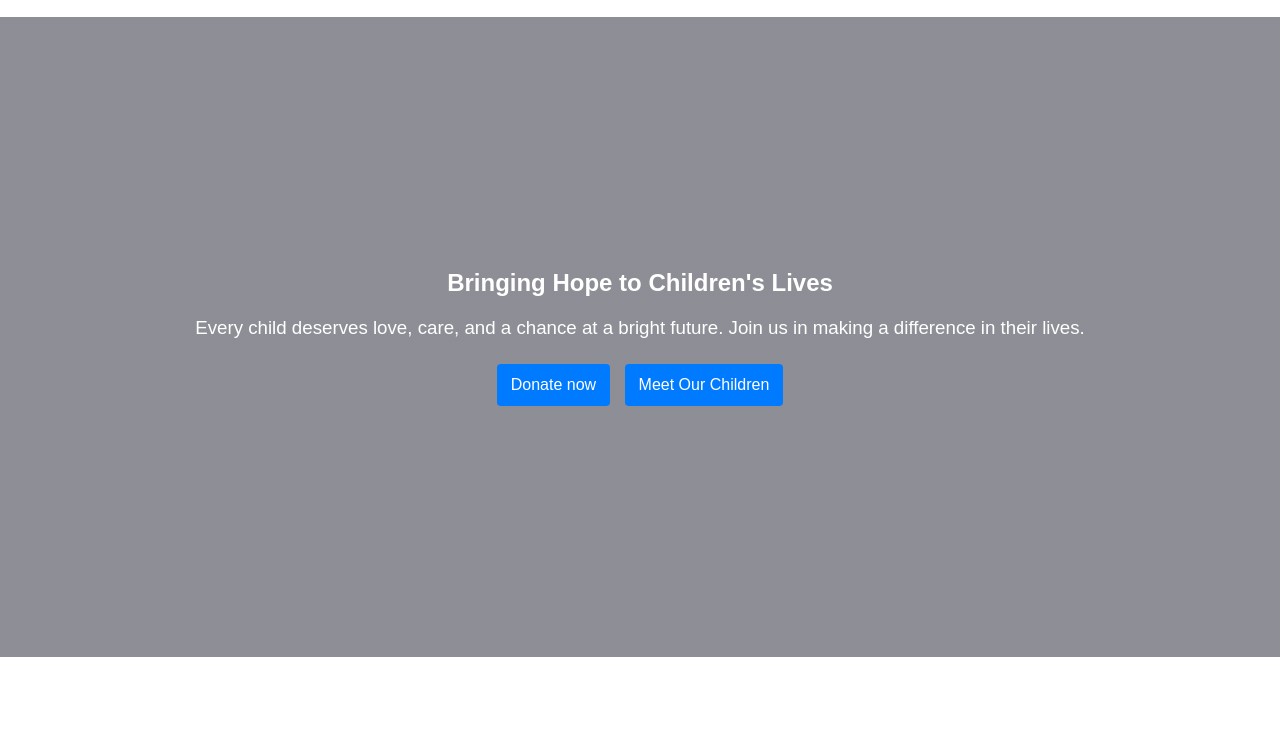
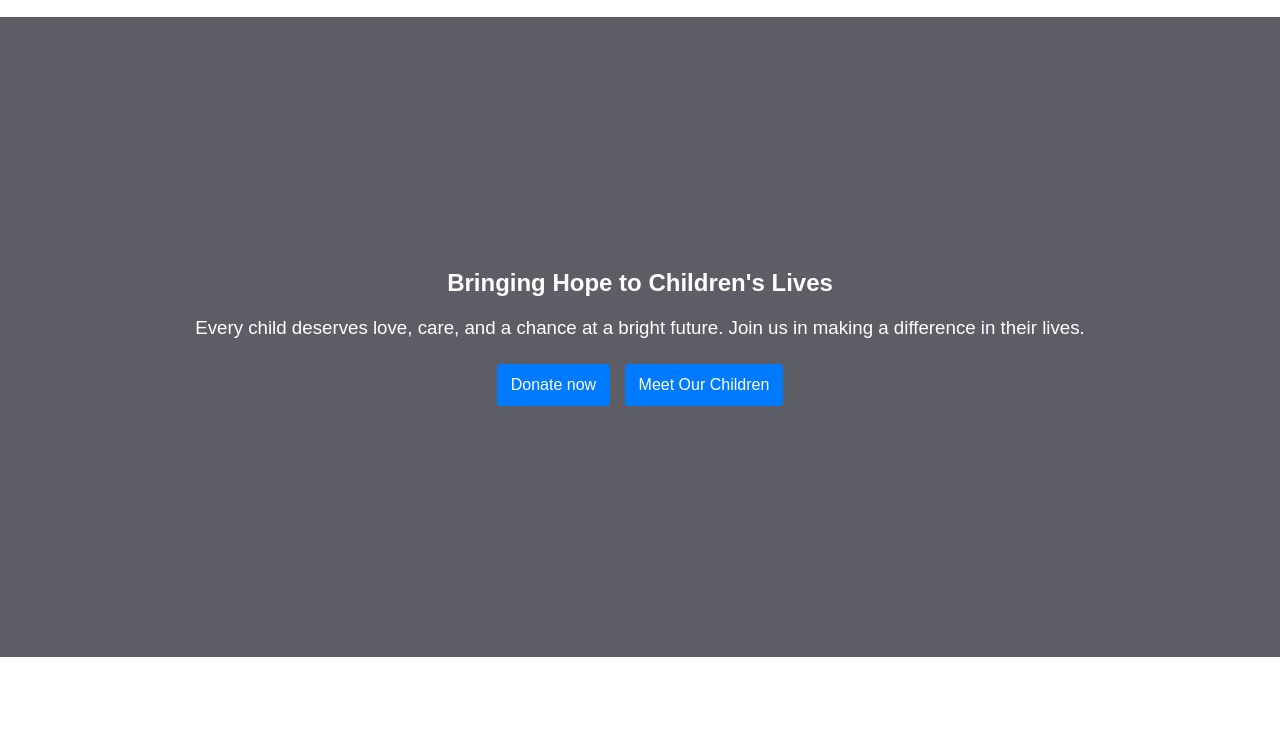
Before and after one commit to ukemscode/Orphanage, a plain HTML site: page index.html in a window 1280 px wide. Shown: the part 65-799 px from the top of the page. Drawn offline with Linux system fonts and the light colour scheme; the site is published under a folder, as on GitHub Pages, so addresses that start at the root find nothing.

Commit message:
resolving path issues

```diff
--- a/Styles/styles.css
+++ b/Styles/styles.css
@@ -68,7 +68,7 @@ header > :last-child > li > a {
       rgba(29, 29, 47, 0.5),
       rgba(29, 29, 47, 0.5)
     ),
-    url("/assets/orphans.jpg");
+    url("../assets/orphans.jpg");
   background-size: contain;
   background-repeat: no-repeat;
   background-size: 100%;
```
